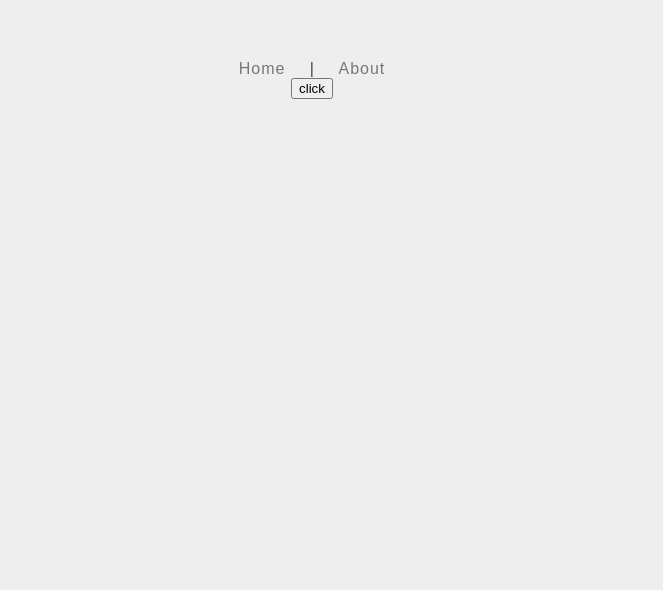
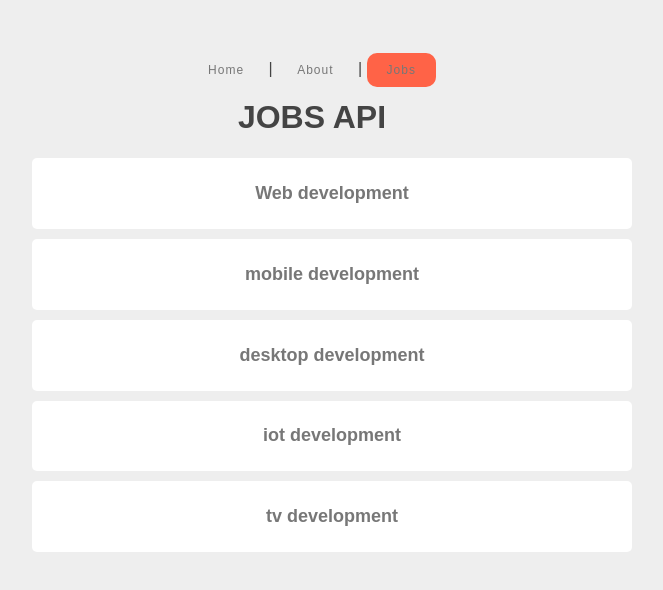
Before and after one commit to AngeloAc/APPVEN, a Vue app: page /jobs in a window 1280 px wide. Before the commit this address had no page. Shown: the top 590 px of the page, without its empty margins (328-991 px from the left). Built offline with nearby package versions, Linux system fonts and the light colour scheme.

Commit message:
ROUTER AND API

```diff
--- /dev/null
+++ b/data/db.json
@@ -0,0 +1,9 @@
+{
+    "jobs": [
+        {"title":"Web development", "description":"net beam web development 2032","id": 1},
+        {"title":"mobile development", "description":"net beam mobile development 2032","id": 2},
+        {"title":"desktop development", "description":"net beam desktop development 2032","id": 3},
+        {"title":"iot development", "description":"net beam iot development 2032","id": 4},
+        {"title":"tv development", "description":"net beam tv development 2032","id": 5}
+    ]
+}
--- a/package.json
+++ b/package.json
@@ -10,6 +10,7 @@
   "dependencies": {
     "@fortawesome/fontawesome-svg-core": "^6.3.0",
     "@fortawesome/vue-fontawesome": "^3.0.3",
+    "json-server": "^0.17.3",
     "vue": "^3.2.47",
     "vue-router": "^4.1.6"
   },
--- a/src/App.vue
+++ b/src/App.vue
@@ -1,20 +1,17 @@
 <template>
   <div class="nav">
     <router-link to="/" >Home</router-link> |
-    <router-link to="/about">About</router-link>
+    <router-link to="/about">About</router-link> |
+    <router-link to="/jobs">Jobs</router-link>
   </div>
 
-  <div>
-    <button @click="changeName">click</button>
-  </div>
   <main>
     <router-view></router-view>
   </main>
 </template>
 
-<script setup>
-  import { ref } from 'vue';
-  const msg = ref('hello')
+<script >
+
 </script>
 
 
@@ -31,4 +28,28 @@
   background: tomato;
 }
 
+.fade-enter-from{
+  opacity: 0;
+  transform: translateX(-60px);
+  transform: translateX(60px);
+}
+.fade-enter-to{
+  opacity: 5;
+  transform: translateY(0);
+}
+.fade-enter-active{
+  transition: all 1s ease;
+}
+.fade-leave-from{
+  opacity: 2;
+
+}
+.fade-leave-to{
+  opacity: 0;
+}
+.fade-leave-active{
+  transition: all 2s ease;
+}
+
+
 </style>
--- a/src/router/index.js
+++ b/src/router/index.js
@@ -1,6 +1,8 @@
 import { createRouter, createWebHistory } from 'vue-router'
 import About from '../view/About.vue';
 import Home from '../view/Home.vue';
+import Jobs from '../view/Jobs.vue';
+import JobDetails from '../view/JobDetails.vue';
 
 
 
@@ -16,7 +18,18 @@ const router = createRouter({
         path: '/about',
         name: 'About',
         component: About
-      }
+      },
+      {
+        path: '/jobs',
+        name: 'Jobs',
+        component: Jobs
+      },
+      {
+        path: '/jobs/:id',
+        name: 'JobDetails',
+        component: JobDetails,
+        props: true
+      },
   ]
 })
 
--- /dev/null
+++ b/src/view/JobDetails.vue
@@ -0,0 +1,15 @@
+<template>
+    <div>
+        <h1>JOBS: {{ id }}</h1>
+    </div>
+</template>
+
+<script>
+export default {
+    props: ['id']
+}
+</script>
+
+<style>
+
+</style>
--- /dev/null
+++ b/src/view/Jobs.vue
@@ -0,0 +1,62 @@
+<template>
+    <div>
+        <h1>JOBS API</h1>
+        <ul>
+            <li v-for="job in jobs" :key="job.id">
+                <router-link :to="{ name: 'JobDetails', params: { id: job.id }}">
+                <h2>{{ job.title }}</h2>
+                 </router-link>
+            </li>
+        </ul>
+    </div>
+</template>
+
+<script>
+export default {
+   data() {
+    return {
+        jobs: [
+        {title:"Web development", description:"net beam web development 2032",id: 1},
+        {title:"mobile development", description:"net beam mobile development 2032",id: 2},
+        {title:"desktop development", description:"net beam desktop development 2032",id: 3},
+        {title:"iot development", description:"net beam iot development 2032",id: 4},
+        {title:"tv development", description:"net beam tv development 2032",id: 5},
+
+    ]
+    }
+   },
+   methods: {
+        openDetails(){
+            console.log(this.id)
+        }
+   },
+   mounted() {
+
+   },
+}
+</script>
+
+<style>
+li{
+    color:black;
+    list-style-type: none;
+    padding: 10px 20px;
+    border: none;
+    border-radius: 5px;
+    background: #fff;
+    margin: 10px auto;
+    cursor: pointer;
+    max-width: 600px ;
+}
+
+li:hover{
+    background: burlywood;
+}
+
+a{
+    text-decoration: none;
+    color: #777;
+    font-size: 12px;
+}
+
+</style>
```
Also changed, not shown: 1 other file (tests, documents, lock files or other folders).
